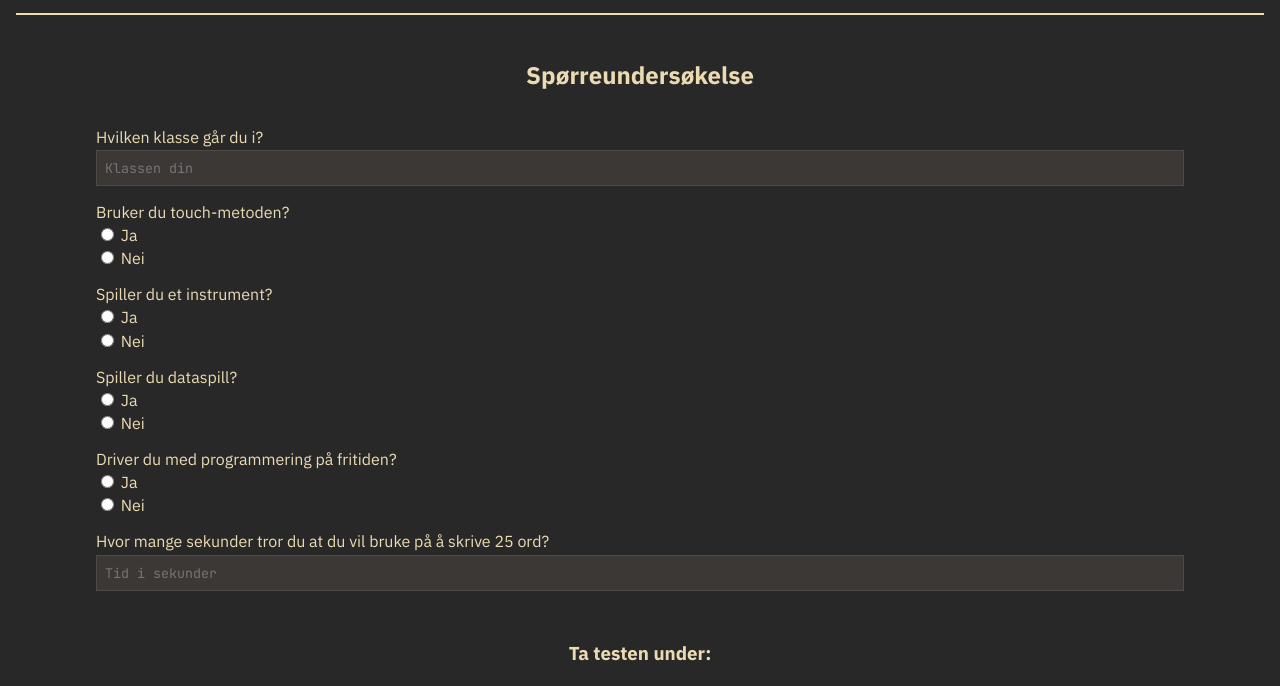
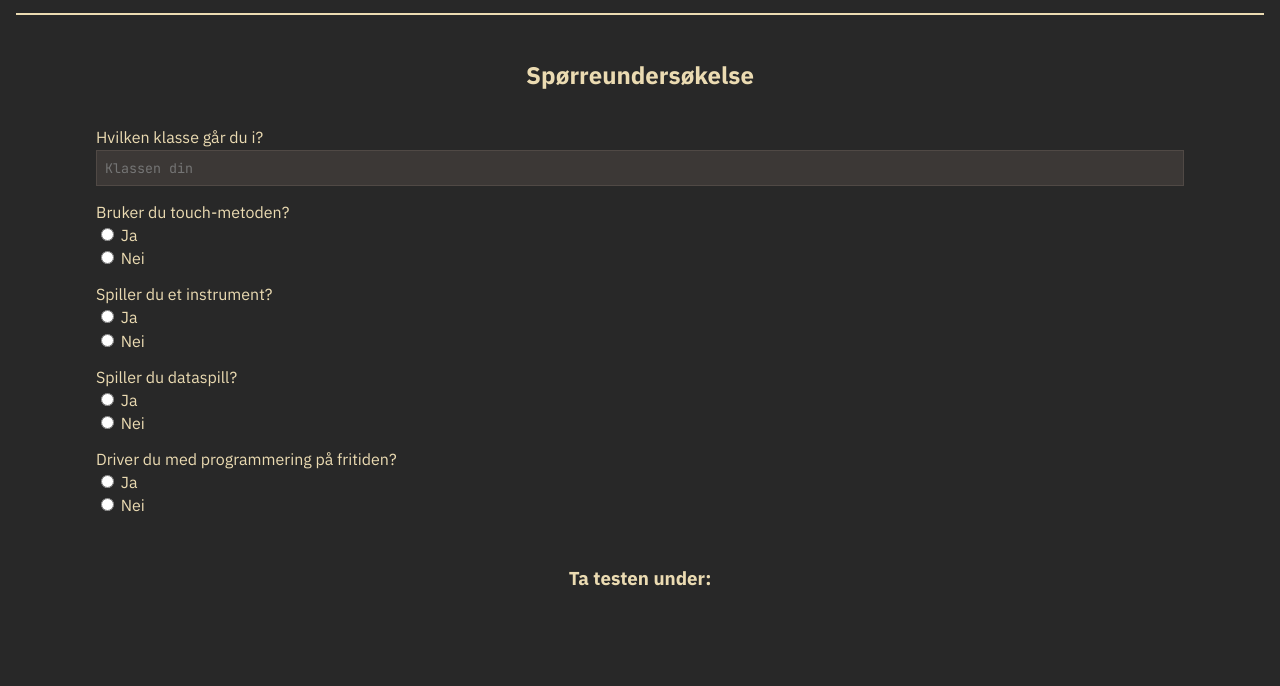
Before and after one commit to LilleAila/typing-test, a plain HTML site: page index.html in a window 1280 px wide. Shown: the part 108-794 px from the top of the page. Drawn offline with Linux system fonts and the light colour scheme.

Commit message:
remove estimate

```diff
--- a/index.html
+++ b/index.html
@@ -92,20 +92,6 @@
           </label>
         </label>
 
-        <label>
-          <span
-            >Hvor mange sekunder tror du at du vil bruke på å skrive 25
-            ord?</span
-          >
-          <input
-            type="number"
-            name="estimate"
-            min="1"
-            placeholder="Tid i sekunder"
-            required
-          />
-        </label>
-
         <div class="test">
           <h3>Ta testen under:</h3>
 
--- a/script.js
+++ b/script.js
@@ -245,7 +245,7 @@ form.addEventListener("submit", async (e) => {
     data[key] = data[key] === "true";
   }
   data.class = data.class.toLowerCase();
-  data.estimate = parseInt(data.estimate);
+  data.estimate = 0;
 
   const payload = {
     session_token: sessionToken,
```
